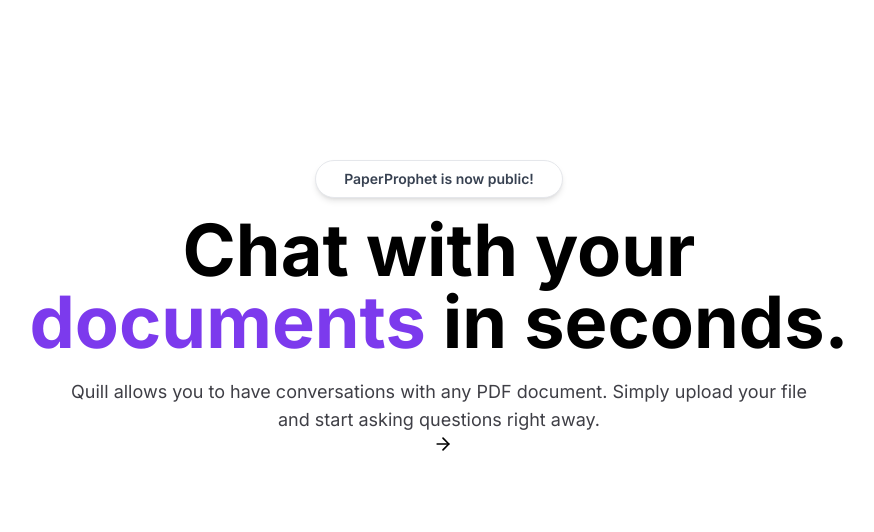
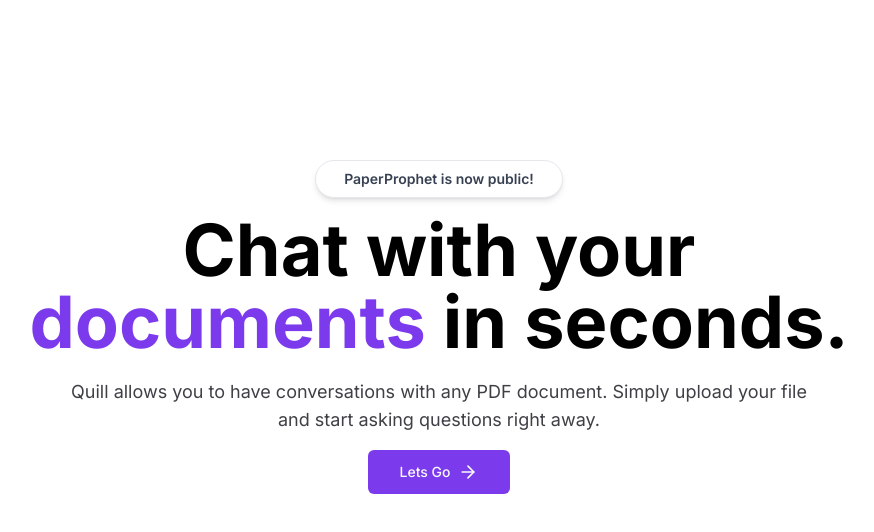
Before and after one commit to gincode18/AI_PDF_READER, a Next.js app: page / in a window 1280 px wide. Shown: the top 532 px of the page, without its empty margins (201-1075 px from the left). Built offline with nearby package versions, Linux system fonts and the light colour scheme.

Commit message:
Done with ShadCN Setup and some research on theming :)

```diff
--- a/package.json
+++ b/package.json
@@ -11,7 +11,9 @@
     "lint": "next lint"
   },
   "dependencies": {
+    "@radix-ui/react-slot": "^1.0.2",
     "@tailwindcss/typography": "^0.5.10",
+    "class-variance-authority": "^0.7.0",
     "clsx": "^2.0.0",
     "lucide-react": "^0.279.0",
     "next": "latest",
@@ -25,6 +27,7 @@
     "@types/react": "latest",
     "@types/react-dom": "latest",
     "autoprefixer": "latest",
+    "daisyui": "^3.8.1",
     "eslint": "latest",
     "eslint-config-next": "latest",
     "postcss": "latest",
--- a/src/app/page.tsx
+++ b/src/app/page.tsx
@@ -1,10 +1,13 @@
 import MarginWrapper from "./components/MarginWrapper";
 import Link from "next/link";
-import { ArrowRight } from 'lucide-react';
+import { ArrowRight } from "lucide-react";
+import { buttonVariants } from "@/components/ui/button";
 
 export default function Home() {
   return (
-    <MarginWrapper className="mb-12 mt-28 sm:mt-40 flex flex-col items-center justify-center text-center">
+    <>
+      {" "}
+      <MarginWrapper className=" mb-12 mt-28 sm:mt-40 flex flex-col items-center justify-center text-center">
         <div className="mx-auto mb-4 flex max-w-fit items-center justify-center space-x-2 overflow-hidden rounded-full border border-gray-200 bg-white px-7 py-2 shadow-md backdrop-blur transition-all hover:border-primary hover:bg-white/50">
           <p className="text-sm font-semibold text-gray-700">
             PaperProphet is now public!
@@ -18,9 +21,17 @@
           Quill allows you to have conversations with any PDF document. Simply
           upload your file and start asking questions right away.
         </p>
-      <Link href="/dashboard">
+        <Link
+          className={buttonVariants({
+            size: "lg",
+            className: "mt-4",
+          })}
+          href="/dashboard"
+        >
+          Lets Go
           <ArrowRight className="ml-2 h-5 w-5" />
         </Link>
       </MarginWrapper>
+    </>
   );
 }
--- /dev/null
+++ b/src/components/ui/button.tsx
@@ -0,0 +1,56 @@
+import * as React from "react"
+import { Slot } from "@radix-ui/react-slot"
+import { cva, type VariantProps } from "class-variance-authority"
+
+import { cn } from "@/lib/utils"
+
+const buttonVariants = cva(
+  "inline-flex items-center justify-center rounded-md text-sm font-medium ring-offset-background transition-colors focus-visible:outline-none focus-visible:ring-2 focus-visible:ring-ring focus-visible:ring-offset-2 disabled:pointer-events-none disabled:opacity-50",
+  {
+    variants: {
+      variant: {
+        default: "bg-primary text-primary-foreground hover:bg-primary/90",
+        destructive:
+          "bg-destructive text-destructive-foreground hover:bg-destructive/90",
+        outline:
+          "border border-input bg-background hover:bg-accent hover:text-accent-foreground",
+        secondary:
+          "bg-secondary text-secondary-foreground hover:bg-secondary/80",
+        ghost: "hover:bg-accent hover:text-accent-foreground",
+        link: "text-primary underline-offset-4 hover:underline",
+      },
+      size: {
+        default: "h-10 px-4 py-2",
+        sm: "h-9 rounded-md px-3",
+        lg: "h-11 rounded-md px-8",
+        icon: "h-10 w-10",
+      },
+    },
+    defaultVariants: {
+      variant: "default",
+      size: "default",
+    },
+  }
+)
+
+export interface ButtonProps
+  extends React.ButtonHTMLAttributes<HTMLButtonElement>,
+    VariantProps<typeof buttonVariants> {
+  asChild?: boolean
+}
+
+const Button = React.forwardRef<HTMLButtonElement, ButtonProps>(
+  ({ className, variant, size, asChild = false, ...props }, ref) => {
+    const Comp = asChild ? Slot : "button"
+    return (
+      <Comp
+        className={cn(buttonVariants({ variant, size, className }))}
+        ref={ref}
+        {...props}
+      />
+    )
+  }
+)
+Button.displayName = "Button"
+
+export { Button, buttonVariants }
--- /dev/null
+++ b/src/lib/utils.ts
@@ -0,0 +1,6 @@
+import { type ClassValue, clsx } from "clsx"
+import { twMerge } from "tailwind-merge"
+
+export function cn(...inputs: ClassValue[]) {
+  return twMerge(clsx(inputs))
+}
--- a/tailwind.config.ts
+++ b/tailwind.config.ts
@@ -1,6 +1,5 @@
-import type { Config } from 'tailwindcss'
-
-const config: Config = {
+/** @type {import('tailwindcss').Config} */
+module.exports = {
   darkMode: ["class"],
   content: [
     './pages/**/*.{ts,tsx}',
@@ -59,12 +58,12 @@
       },
       keyframes: {
         "accordion-down": {
-          from: { height: "0" },
+          from: { height: 0 },
           to: { height: "var(--radix-accordion-content-height)" },
         },
         "accordion-up": {
           from: { height: "var(--radix-accordion-content-height)" },
-          to: { height: "0" },
+          to: { height: 0 },
         },
       },
       animation: {
@@ -74,6 +73,4 @@
     },
   },
   plugins: [require("tailwindcss-animate"), require("@tailwindcss/typography")],
-
 }
-export default config
```
Also changed, not shown: components.json (added), 1 other file (tests, documents, lock files or other folders). Lines whose indentation alone changed are shown as unchanged.
